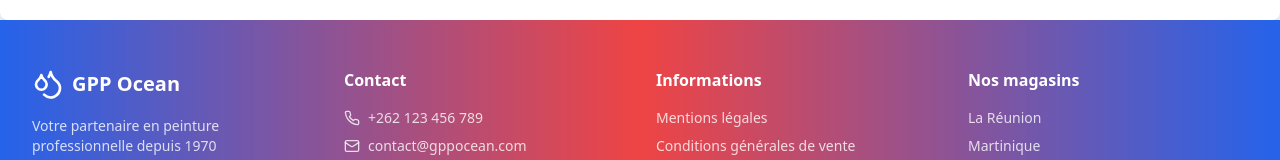
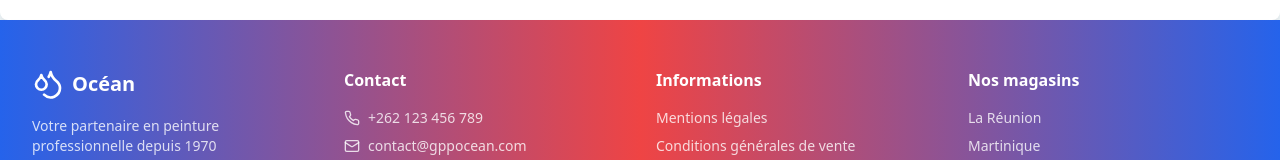
Before and after one commit to 1-21Ben/sb1-wd4bf9zxOcean, a React (Vite) app: page /products/1 in a window 1280 px wide. Shown: the part 532-692 px from the top of the page. Built offline with nearby package versions, Linux system fonts and the light colour scheme.

Commit message:
Update Footer.tsx

```diff
--- a/src/components/layout/Footer.tsx
+++ b/src/components/layout/Footer.tsx
@@ -11,7 +11,7 @@ export function Footer() {
             <div className="flex items-center space-x-2">
               <Droplets className="h-8 w-8 text-white" />
               <span className="font-bold text-xl text-white">
-                GPP Ocean
+                Océan
               </span>
             </div>
             <p className="text-sm text-white/80">
```
